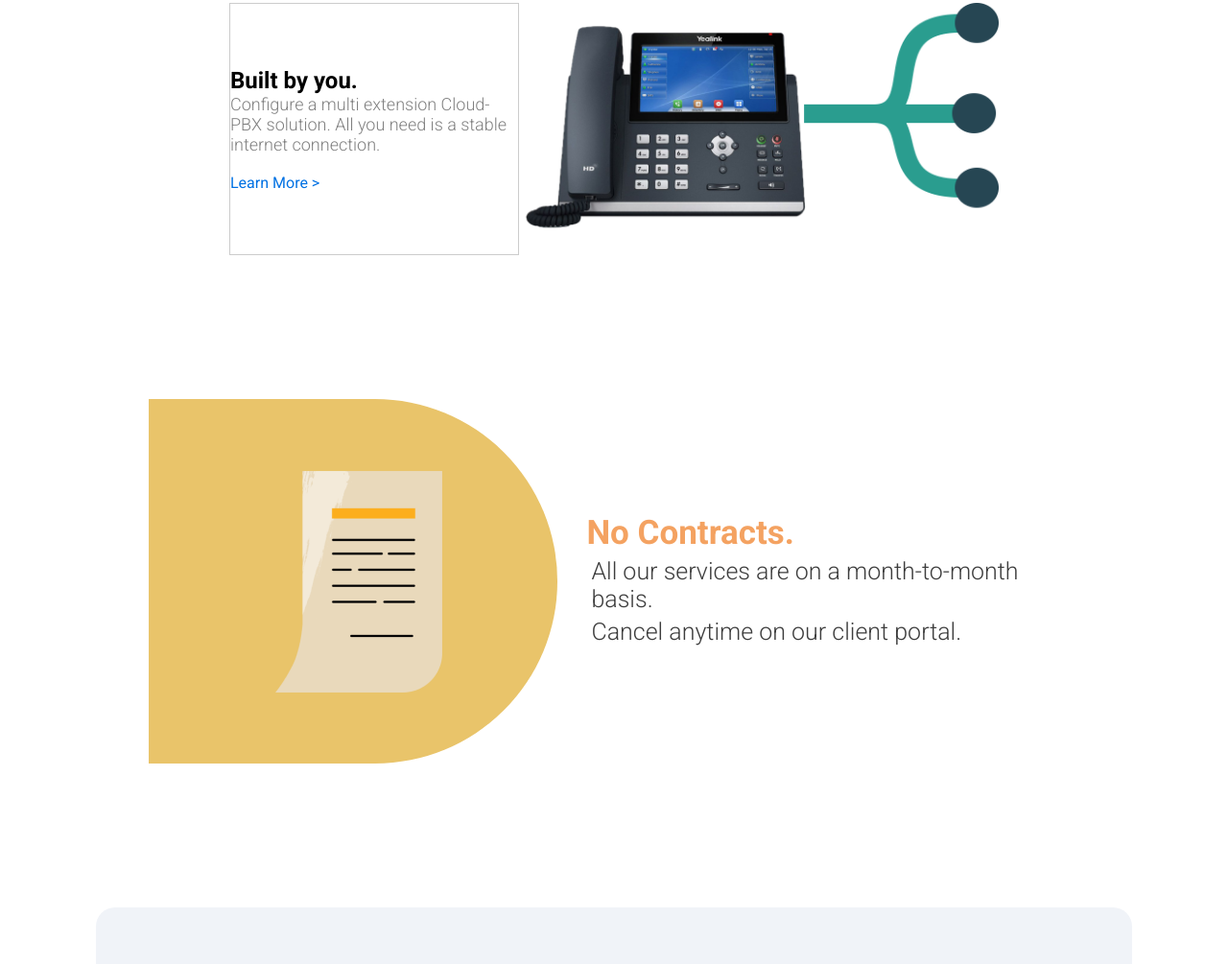
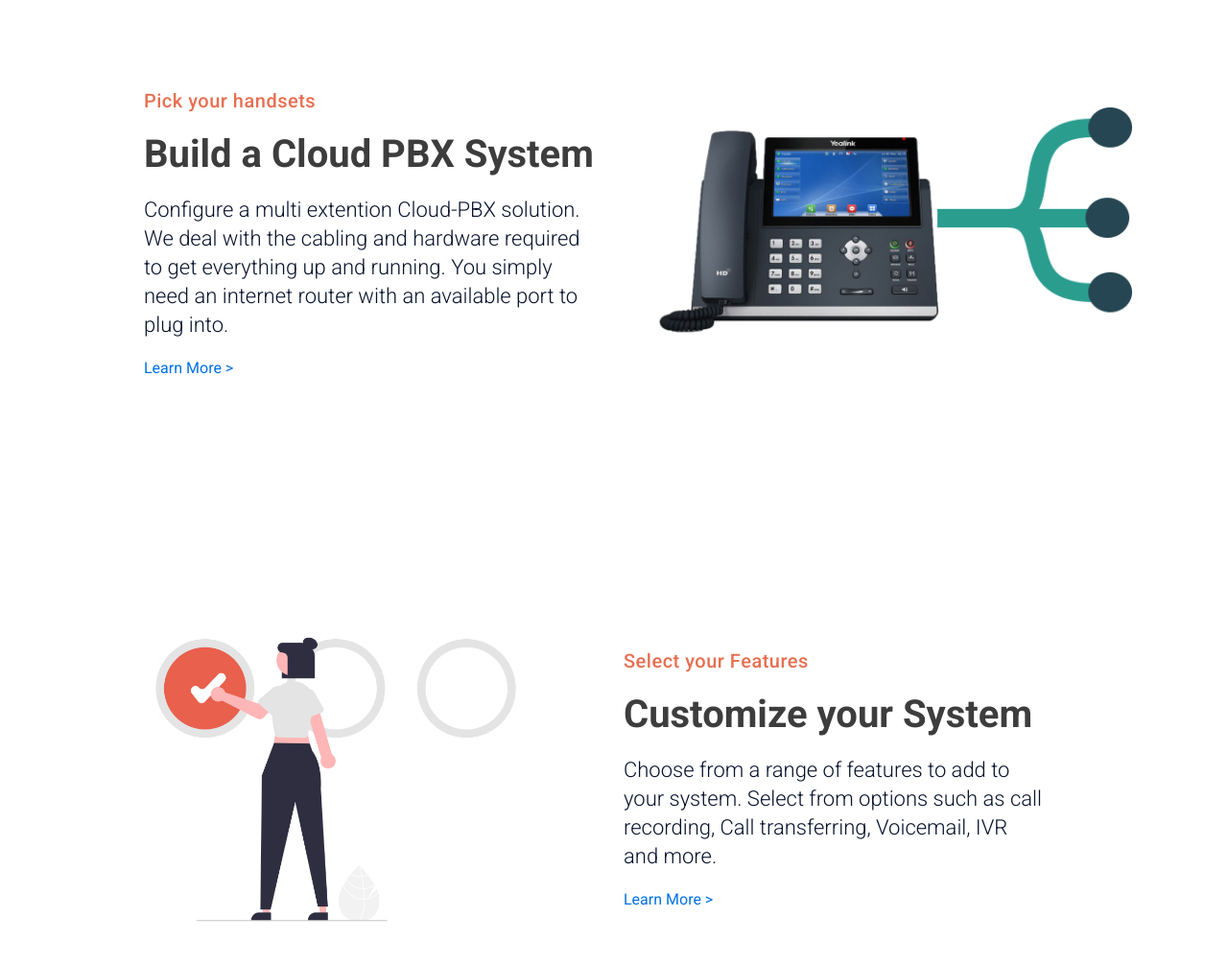
Before and after one commit to jack03042/VoIPShopv3, a plain HTML site: page index.html in a window 1280 px wide. Shown: the part 1710-2715 px from the top of the page at 96% size. Drawn offline with Linux system fonts and the light colour scheme.

Commit message:
26/03/2023 15:20

```diff
--- a/index.html
+++ b/index.html
@@ -72,19 +72,19 @@
                 </div>
             </div>
         </div>
-
-        <!-- <div class="how-it-works">
+<!--
+        <div class="how-it-works">
             <h1>How it works</h1>
             <p>Learn how to </p>
         </div> -->
 
-        <div class="start-container">
+        <div class="description-container">
             <img src="Assets/undraw_phone_call_re_hx6a (1) 1.png" alt="">
-            <div class="start-container-inner">
-                <div class="start-container-text">
+            <div class="description-container-inner">
+                <div class="description-container-text">
                     <h3>Get a Virtual Number</h3>
                     <h2>Keep your Number or get a New one</h2>
-                    <p>Port your exisiting landline number or get a new number from our extensive list of local numbers.</p>
+                    <p>Port your exisiting landline number or get a new one from our extensive list of local numbers. All you need is a stable internet connection.</p>
                 </div>
                 <div class="learn-more">
                     <a>Learn More ></a>
@@ -92,34 +92,52 @@
             </div>
         </div>
 
-        <div class="built-by-you-container">
-            <div class="built-by-you-container-inner">
-                <div class="built-by-you-container-text">
-                    <h2>Built by you.</h2>
-                    <p>Configure a multi extension Cloud-PBX solution. All you need is a stable internet connection.</p>
+        <div class="description-container">
+            <div class="description-container-inner">
+                <div class="description-container-text">
+                    <h3>Pick your handsets</h3>
+                    <h2>Build a Cloud PBX System</h2>
+                    <p>Configure a multi extention Cloud-PBX solution. We deal with the cabling and hardware required to get everything up and running. You simply need an internet router with an available port to plug into.</p>
                 </div>
-                <div>
+                <div class="learn-more">
                     <a>Learn More ></a>
                 </div>
             </div>
             <img src="Assets/Group 1699.png" alt="Cloud-PBX">
         </div>
 
-        <div class="no-contracts-container-outer">
-            <div class="no-contracts-container-background">
-                <img src="Assets/contract.png" alt="no-contracts">
-            </div>
-            <div class="no-contracts-container-inner">
-                <div class="no-contracts-container-text">
-                    <h1>No Contracts.</h1>
-                    <h3>All our services are on a month-to-month basis.</h3>
-                    <h3>Cancel anytime on our client portal.</h3>
+        <div class="description-container">
+            <img src="Assets/undraw_Check_boxes_re_v40f.png" alt="">
+            <div class="description-container-inner">
+                <div class="description-container-text">
+                    <h3>Select your Features</h3>
+                    <h2>Customize your System</h2>
+                    <p>Choose from a range of features to add to your system. Select from options such as call recording, Call transferring, Voicemail, IVR and more.</p>
                 </div>
-                <!-- <div class="open-button">
-                    <a href="voice.html">Learn More</a>
-                </div> -->
+                <div class="learn-more">
+                    <a>Learn More ></a>
+                </div>
             </div>
         </div>
+
+        <!-- <div class="grid-container">
+            <div class="grid-container-inner">
+                <img src="Assets/Group 1698.png" alt="Cloud-PBX">
+                <div class="grid-container-text">
+                    <h3>Configure your system</h3>
+                    <h2>Customize your system</h2>
+                    <p>Configure your system to your liking. Add or remove extentions, set up voicemail, and configure your IVR system.</p>
+                </div>
+            </div>
+            <div class="grid-container-inner">
+                <img src="Assets/Group 1697.png" alt="Cloud-PBX">
+                <div class="grid-container-text">
+                    <h3>Start making calls</h3>
+                    <h2>Start using your system</h2>
+                    <p>Once your system is configured, you can start making calls. Our system is designed to be user friendly and easy to use.</p>
+                </div>
+            </div>
+        </div> -->
 
         <div class="end-container">
             <div class="end-container-text">
--- a/style.css
+++ b/style.css
@@ -271,8 +271,8 @@ main{
     flex-direction: column;
     justify-content: center;
     align-items: center;
-    margin: 100px;
-    gap: 150px;
+    margin: 50px 100px;
+    gap: 180px;
     max-width: 1500px;
     /* border: 1px solid #ccc; */
 }
@@ -387,146 +387,59 @@ main{
     width: 100%;
 }
 
-.start-container{
+.description-container{
     display: flex;
     flex-direction: row;
     justify-content: center;
     align-items: center;
-    gap: 90px;
     /* border: 1px solid #ccc; */
-    /* width: 1150px; */
 }
 
-.start-container img{
+.description-container img{
     width: 100%;
     height: auto;
     object-fit:contain;
     max-width: 500px;
     max-height: 500px;
+    /* border: 1px solid #ccc; */
 }
 
-.start-container-inner{
+.description-container-inner{
+    display: flex;
+    flex-direction: column;
+    padding: 50px;
+    gap: 20px;
+}
+
+.description-container-text{
     display: flex;
     flex-direction: column;
     gap: 20px;
 }
 
-.start-container-text{
-    display: flex;
-    flex-direction: column;
-    gap: 20px;
-}
-
-.start-container-text h3{
+.description-container-text h3{
     font-size: 20px;
-    font-weight: 400;
+    font-weight: 500;
+    letter-spacing: 0.5px;
     color: #E76F51;
 }
 
-.start-container-text h2{
+.description-container-text h2{
     font-size: 40px;
     color: #3d3d3d;
     font-weight: 600;
 }
 
-.start-container-text p{
-    font-size: 23px;
+.description-container-text p{
+    font-size: 22px;
     font-weight: 300;
     color: #07122b;
+    line-height: 30px;
     text-wrap: pretty;
 }
 
 .learn-more{
     color: #0071E3;
-}
-
-.built-by-you-container{
-    display: flex;
-    justify-content: center;
-    /* border: 1px solid #ccc; */
-}
-
-.built-by-you-container img{
-    width: 100%;
-    height: auto;
-    object-fit:contain;
-    max-width: 500px;
-    /* max-height: 600px; */
-    /* border: 1px solid #ccc; */
-}
-
-.built-by-you-container-inner{
-    display: flex;
-    flex-direction: column;
-    justify-content: center;
-    gap: 20px;
-    /* align-items: start; */
-    /* margin: 0px 20px; */
-    border: 1px solid #ccc;
-}
-
-.built-by-you-container-text{
-    width: 300px;
-    /* border: 1px solid #ccc; */
-}
-
-.built-by-you-container-text h1{
-    color: #E9604D;
-    font-size: 35px;
-}
-
-.built-by-you-container-text p{
-    font-size: 18px;
-    font-weight: 300;
-    color: grey;
-}
-
-.built-by-you-container-inner a{
-    color: #0071E3;
-}
-
-.no-contracts-container-outer{
-    display: flex;
-    align-items: center;
-    gap: 30px;
-}
-
-.no-contracts-container-background{
-    width: 45%;
-    height: 380px;
-    display: flex;
-    justify-content: end;
-    align-items: center;
-    border-top-right-radius: 200px;
-    border-bottom-right-radius: 200px;
-    background-color: #E9C46A;
-}
-
-.no-contracts-container-background img{
-    width: 174px;
-    height: 247px;
-    margin: 120px;
-}
-
-.no-contracts-container-inner{
-    display: flex;
-    flex-direction: column;
-}
-
-.no-contracts-container-text{
-    margin: 20px 0px;
-}
-
-.no-contracts-container-text h1{
-    color: #F4A261;
-    font-size: 35px;
-}
-
-.no-contracts-container-text h3{
-    font-size: 25px;
-    font-weight: 300;
-    margin: 5px;
-    color: #3d3d3d;
 }
 
 .end-container{
```
Also changed, not shown: Assets/undraw_Check_boxes_re_v40f.png (added), 1 other file.
